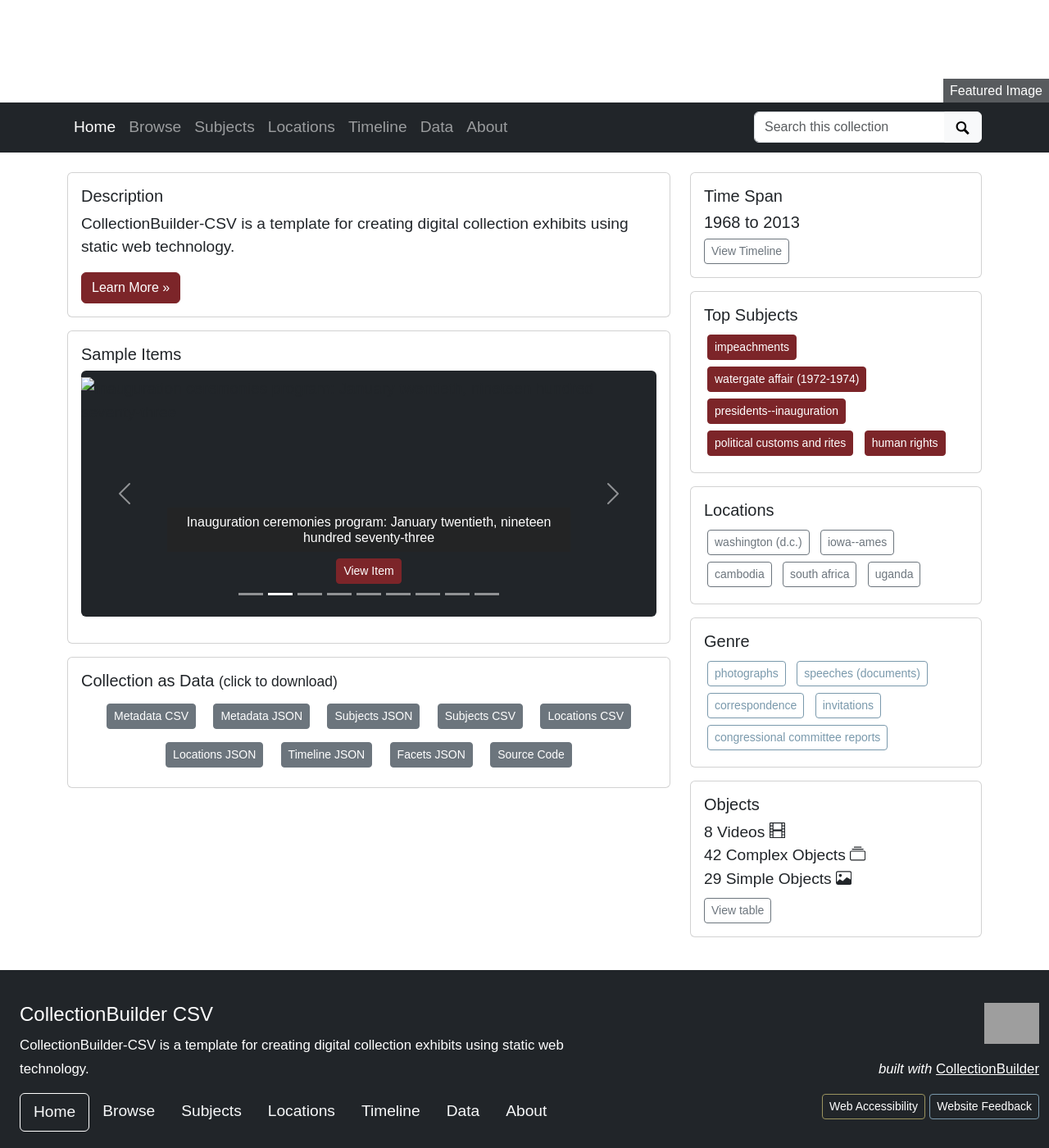
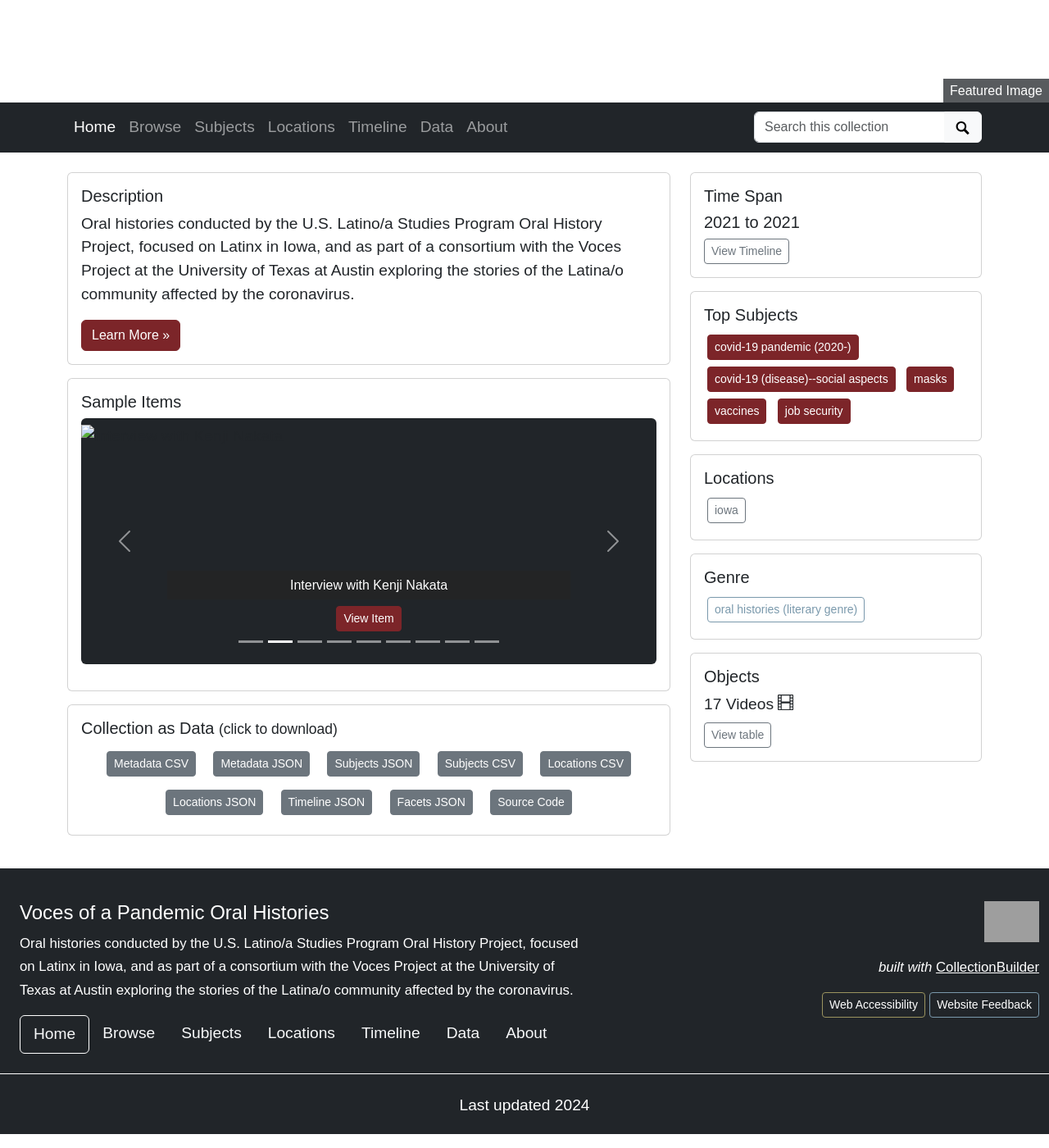
Before and after one commit to isu-digital/digital-collections-template, a Jekyll site: the page built from pages/index.md, in a window 1280 px wide and 1400 px high, scrolled down 456 px. Shown: the whole window at 82% size. Built offline with Jekyll 4.4.1, drawn with Linux system fonts in a browser that asks for light colours; nearby versions of some CDN libraries; library files that are not in the unit come from our copies; some of the changed text lies outside the part shown.

Commit message:
initial updates

```diff
--- a/_config.yml
+++ b/_config.yml
@@ -10,7 +10,7 @@
 # site domain, full URL to the production location of your collection
 url: https://isuu00001library102stg.z21.web.core.windows.net
 # path to location on the domain if necessary e.g. /digital/hjccc
-baseurl: /collections/demo
+baseurl: /collections/voces
 # location of code, the full url to your github repository
 source-code: https://github.com/isu-digital/digital-collections-template
 
@@ -21,28 +21,28 @@ digital-assets: https://isuu00001library102stg.z21.web.core.windows.net/assets
 # SITE SETTINGS
 #
 # title of site appears in banner
-title: CollectionBuilder CSV
+title: Voces of a Pandemic Oral Histories
 # tagline, a short phrase that will appear throughout the site in the top banner
-tagline: Digital Collection Magic with Static Web Technologies
+tagline: Interviews with Latinx in Iowa
 # description appears in meta tags and other locations
 # this description might appear in search result lists, keep around 160 characters max
-description: "CollectionBuilder-CSV is a template for creating digital collection exhibits using static web technology."
+description: "Oral histories conducted by the U.S. Latino/a Studies Program Oral History Project, focused on Latinx in Iowa, and as part of a consortium with the Voces Project at the University of Texas at Austin exploring the stories of the Latina/o community affected by the coronavirus."
 # keywords, a short list of subjects describing the collection, separated by semicolon, to appear in rich markup
-keywords: iowa; history; midwest
+keywords: iowa; history; covid19
 # creator of the digital collection, to appear in meta tags; we typically use our GitHub usernames but feel free to just use your name
-author: CollectionBuilder
+author: lsulli12
 
 ##########
 # COLLECTION SETTINGS
 #
 # Set the metadata for your collection (the name of the CSV file in your _data directory that describes the objects in your collection)
 # Use the filename of your CSV **without** the ".csv" extension! E.g. _data/demo-metadata.csv --> "demo-metadata"
-metadata: demo-metadata
+metadata: voces
 # page generation settings [optional!]
 # [optional: only used if you need to tweak CB defaults or generate from more than one data file]
 page_gen:
-  - data: demo-metadata
-  - data: 'demo-metadata-iiif'
+  - data: voces-metadata
+  - data: 'voces-iiif'
     template: 'manifest'
     template_override: true
     name: 'objectid'
```
